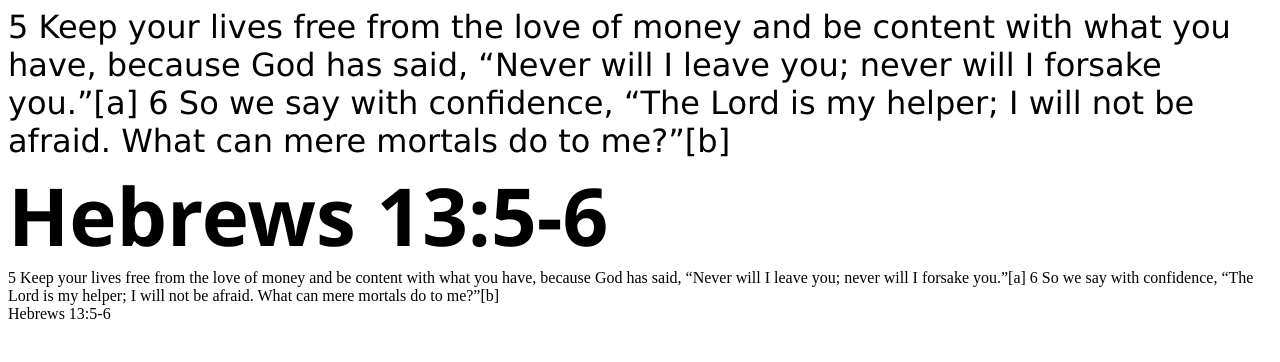
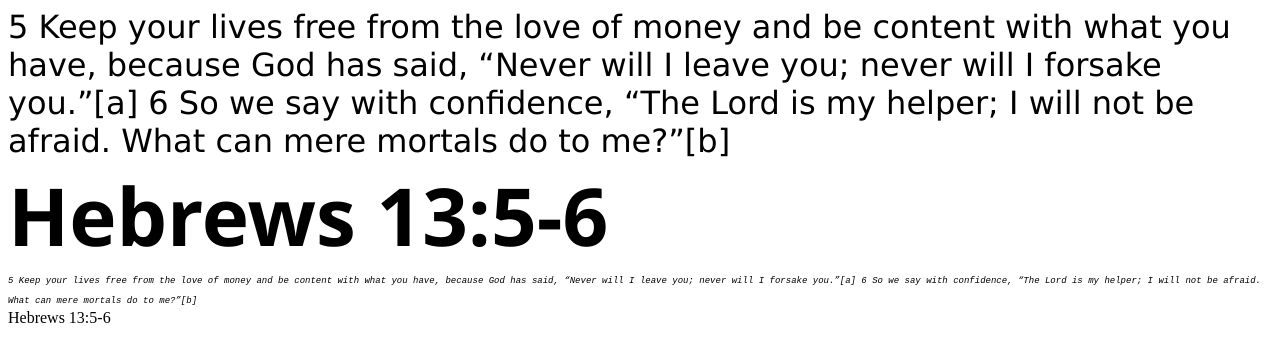
Before and after one commit to austinleitzke/webauth, a plain HTML site: page css-font/css-font.html in a window 1280 px wide. Drawn offline with Linux system fonts and the light colour scheme.

Commit message:
sfhdsgjrk

```diff
--- a/css-font/css-font.html
+++ b/css-font/css-font.html
@@ -14,10 +14,10 @@ font-family: 'Segoe UI', Tahoma, Geneva, Verdana, sans-serif ;font-size: 5em; fo
     font-family: Verdana, Geneva; font-size: 2em;
 }
 #referenceTwo {
-    font:Georgia, serif bold 22px/16px
+    font:Georgia, serif bold 22px/16px;
 }
 #passageTwo {
-    font: Monospace italic 9px/16px
+    font: italic 9px/16px Monospace;
 }
 </style>
 </head>
```
